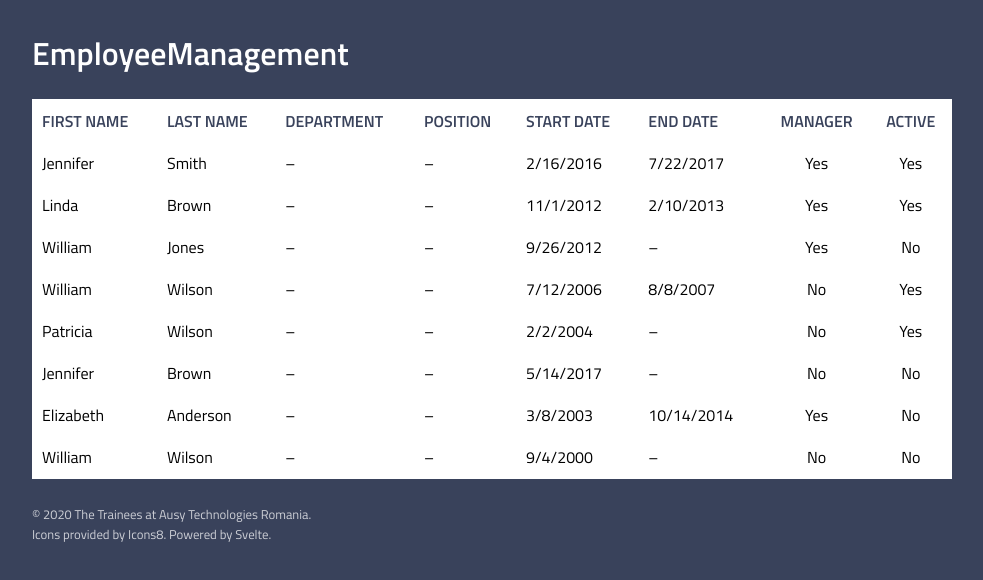
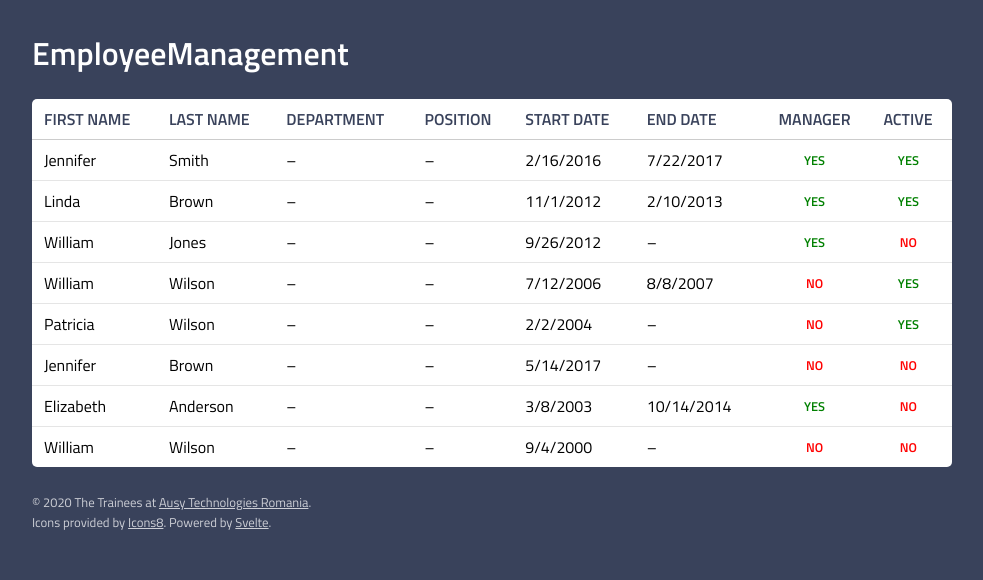
Before and after one commit to AusyPractice/EmployeeManagement_Front, a Svelte app: page / in a window 1280 px wide. Shown: the top 580 px of the page, without its empty margins (148-1131 px from the left). Built offline with nearby package versions, Linux system fonts and the light colour scheme.

Commit message:
Improve style of table, yes/no & footer

```diff
--- a/src/App.svelte
+++ b/src/App.svelte
@@ -50,8 +50,9 @@
 						<td>&ndash;</td>
 						<td>{formatDate(employee.startDate)}</td>
 						<td>{formatDate(employee.endDate)}</td>
-						<td class="centered">{formatBoolean(employee.isManager)}</td>
-						<td class="centered">{formatBoolean(employee.isActive)}</td>
+
+						<td class="centered boolean-value" class:yes="{employee.isManager}">{formatBoolean(employee.isManager)}</td>
+						<td class="centered boolean-value" class:yes="{employee.isActive}">{formatBoolean(employee.isActive)}</td>
 					</tr>
 				{/each}
 			</tbody>
@@ -59,8 +60,8 @@
 	</div>
 
 	<footer>
-		&copy; 2020 The Trainees at Ausy Technologies Romania.<br />
-		Icons provided by Icons8. Powered by Svelte.
+		&copy; 2020 The Trainees at <a href="https://www.ausy.com/en/the-group/locations/romania" target="_blank">Ausy Technologies Romania</a>.<br />
+		Icons provided by <a href="https://icons8.com/" target="_blank">Icons8</a>. Powered by <a href="https://svelte.dev/" target="_blank">Svelte</a>.
 	</footer>
 </div>
 
@@ -79,21 +80,53 @@
 	.employees-list table {
 		background-color: white;
 		width: 100%;
+		border-collapse: collapse;
+		border-radius: 5px;
+	}
+
+	.employees-list table th,
+	.employees-list table td {
+		padding: 0.5em;
+		border-bottom: 1px solid rgb(229, 229, 229);
 	}
 
 	.employees-list table th {
 		color: rgb(57, 66, 91);
 		text-transform: uppercase;
 		text-align: left;
+		border-bottom: 1px solid rgb(204, 204, 204);
 	}
 
-	.employees-list table th,
-	.employees-list table td {
-		padding: 0.5em;
+	/* Remove the border of the last row. */
+	.employees-list tr:last-child td {
+		border-bottom: 0;
+	}
+
+	/* Add a left padding only to the first column */
+	.employees-list th:first-child,
+	.employees-list td:first-child {
+		padding-left: 0.75em;
+	}
+
+	/* Add a right padding only to the last column */
+	.employees-list th:last-child,
+	.employees-list td:last-child {
+		padding-right: 0.75em;
 	}
 
 	.employees-list .centered {
 		text-align: center;
+	}
+
+	.boolean-value {
+		text-transform: uppercase;
+		font-size: 0.8em;
+		font-weight: 600;
+		color: red;
+	}
+
+	.boolean-value.yes {
+		color: green;
 	}
 
 	footer {
@@ -101,4 +134,8 @@
 		color: rgb(205, 207, 214);
 		margin-top: 2em;
 	}
+
+	footer a {
+		color: rgb(205, 207, 214);
+	}
 </style>
```
